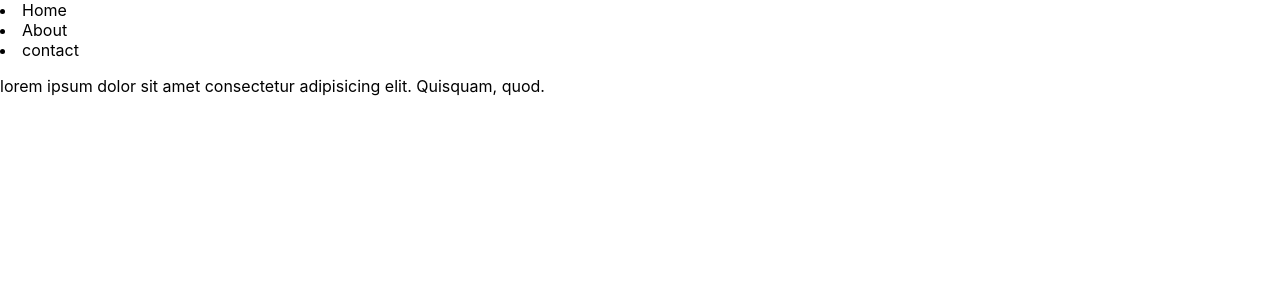
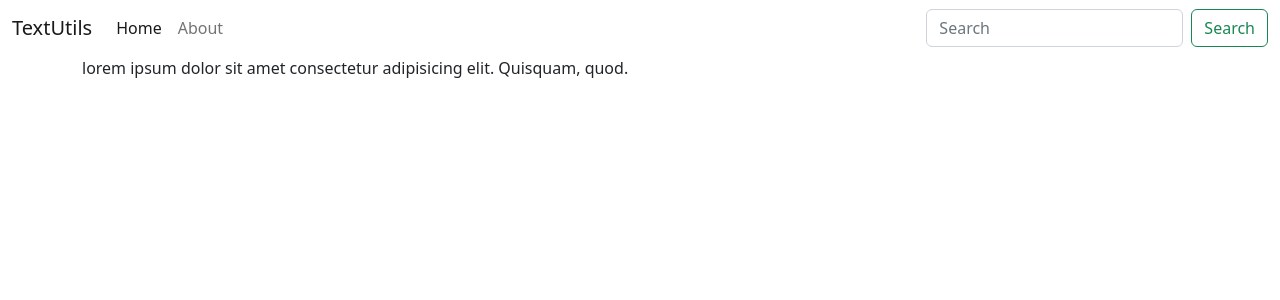
Before and after one commit to saimsheikh/understanding-react-via-application, a React (Create React App) app in the folder my-app/: page / in a window 1280 px wide. Shown: the top 300 px of the page. Built offline with nearby package versions, Linux system fonts and the light colour scheme.

Commit message:
start project textutils

```diff
--- a/my-app/public/index.html
+++ b/my-app/public/index.html
@@ -24,6 +24,8 @@
       work correctly both with client-side routing and a non-root public URL.
       Learn how to configure a non-root public URL by running `npm run build`.
     -->
+    <link href="https://cdn.jsdelivr.net/npm/bootstrap@5.2.3/dist/css/bootstrap.min.css" rel="stylesheet" integrity="sha384-rbsA2VBKQhggwzxH7pPCaAqO46MgnOM80zW1RWuH61DGLwZJEdK2Kadq2F9CUG65" crossorigin="anonymous">
+
     <title>React App</title>
   </head>
   <body>
@@ -39,5 +41,7 @@
       To begin the development, run `npm start` or `yarn start`.
       To create a production bundle, use `npm run build` or `yarn build`.
     -->
+    <script src="https://cdn.jsdelivr.net/npm/bootstrap@5.2.3/dist/js/bootstrap.bundle.min.js" integrity="sha384-kenU1KFdBIe4zVF0s0G1M5b4hcpxyD9F7jL+jjXkk+Q2h455rYXK/7HAuoJl+0I4" crossorigin="anonymous"></script>
+
   </body>
 </html>
--- a/my-app/src/App.js
+++ b/my-app/src/App.js
@@ -1,15 +1,30 @@
-import logo from './logo.svg';
 import './App.css';
-
 function App() {
   return (
     <>
-    <nav>
-      <li>Home</li>
-      <li>About</li>
-      <li>contact</li>
+    <nav className="navbar navbar-expand-lg bg-body-tertiary">
+      <div className="container-fluid">
+        <a className="navbar-brand" href="/">TextUtils</a>
+        <button className="navbar-toggler" type="button" data-bs-toggle="collapse" data-bs-target="#navbarSupportedContent" aria-controls="navbarSupportedContent" aria-expanded="false" aria-label="Toggle navigation">
+          <span className="navbar-toggler-icon"></span>
+        </button>
+        <div className="collapse navbar-collapse" id="navbarSupportedContent">
+          <ul className="navbar-nav me-auto mb-2 mb-lg-0">
+            <li className="nav-item">
+              <a className="nav-link active" aria-current="page" href="/">Home</a>
+            </li>
+            <li className="nav-item">
+              <a className="nav-link" href="/">About</a>
+            </li>
+          </ul>
+          <form className="d-flex" role="search">
+            <input className="form-control me-2" type="search" placeholder="Search" aria-label="Search"/>
+            <button className="btn btn-outline-success" type="submit">Search</button>
+          </form>
+        </div>
+      </div>
     </nav>
-    <div class="container">
+    <div className="container">
       <p>lorem ipsum dolor sit amet consectetur adipisicing elit. Quisquam, quod.
       </p>
     </div>
--- a/my-app/src/index.css
+++ b/my-app/src/index.css
@@ -1,4 +1,4 @@
-body {
+/* body {
   margin: 0;
   font-family: -apple-system, BlinkMacSystemFont, 'Segoe UI', 'Roboto', 'Oxygen',
     'Ubuntu', 'Cantarell', 'Fira Sans', 'Droid Sans', 'Helvetica Neue',
@@ -10,4 +10,4 @@
 code {
   font-family: source-code-pro, Menlo, Monaco, Consolas, 'Courier New',
     monospace;
-}
+} */
```
